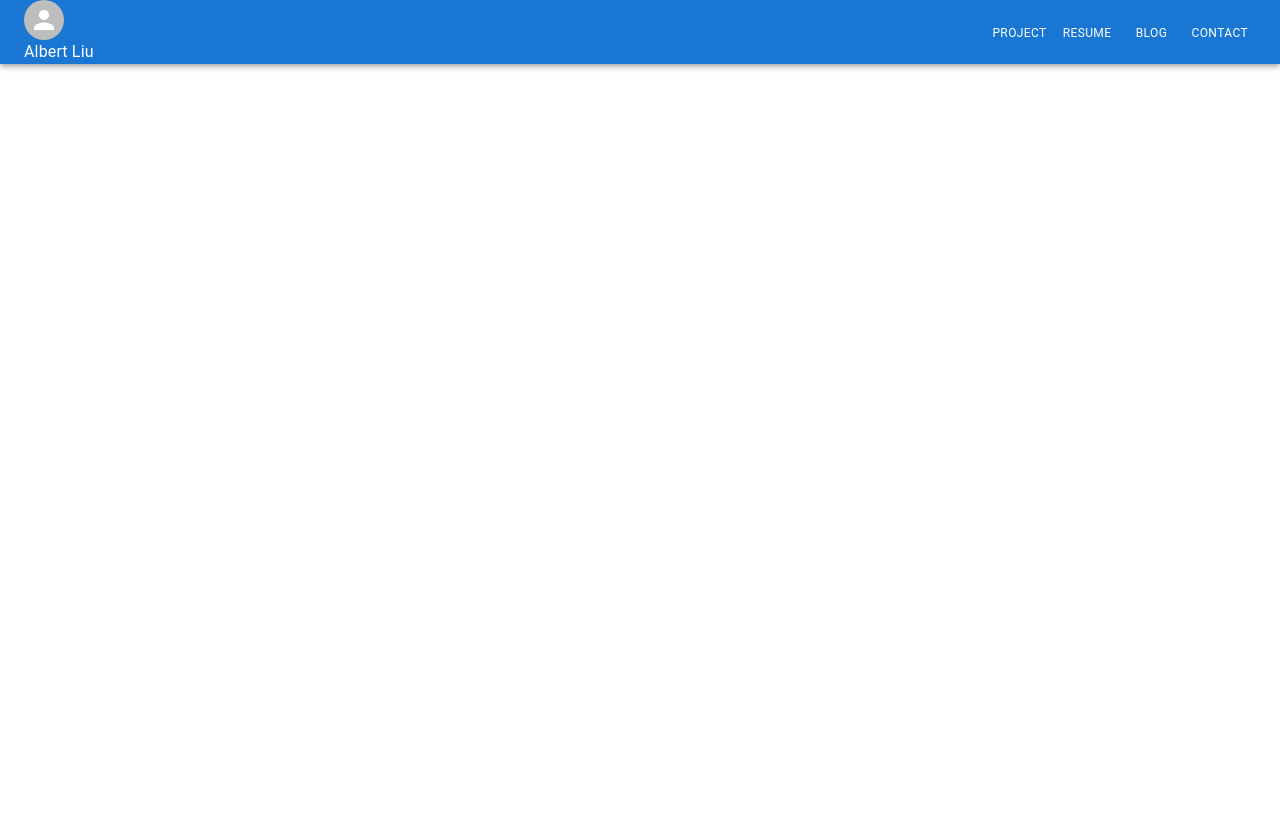
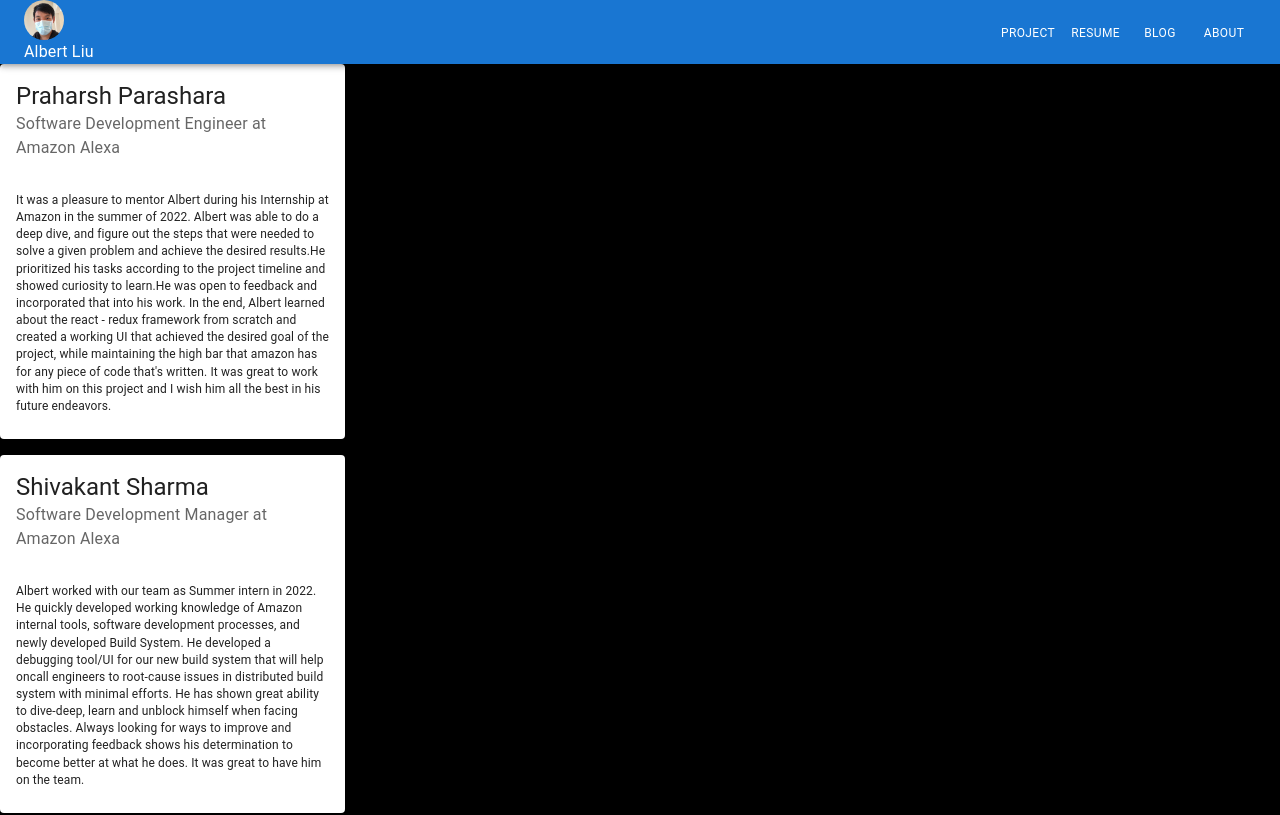
Before and after one commit to albertNightingale/myweb, a React (Create React App) app: page /about in a window 1280 px wide. Shown: the top 815 px of the page. Built offline with nearby package versions, Linux system fonts and the light colour scheme.

Commit message:
update to about page

```diff
--- a/src/components/Header.tsx
+++ b/src/components/Header.tsx
@@ -13,7 +13,7 @@ class Header extends React.Component {
 
 
     getOtherPanels() {
-        const navItems = ["Project", "Resume", "Blog", "Contact"];
+        const navItems = ["Project", "Resume", "Blog", "About"];
         const linkStyle = {
             textDecoration: 'none',
             color: 'white',
@@ -50,7 +50,7 @@ class Header extends React.Component {
         return (
             <Box sx={boxStyle}>
                 <Link href="/" sx={linkStyle}>
-                    <Avatar />
+                    <Avatar alt="profile img" src="./img/profile.JPG"/>
                     <Typography
                         component="div"
                     >
--- a/src/components/ProjectBriefing.tsx
+++ b/src/components/ProjectBriefing.tsx
@@ -9,7 +9,6 @@ export function ProjectBriefing(props: any) {
 
     return (
         <Card variant="outlined">
-            <React.Fragment>
                 <CardContent>
                     <Typography sx={{ fontSize: 14 }} color="text.secondary" gutterBottom>
                         {project}
@@ -29,7 +28,6 @@ export function ProjectBriefing(props: any) {
                 <CardActions>
                     <Button size="small">Learn More</Button>
                 </CardActions>
-            </React.Fragment>
         </Card>
     );
 }
--- /dev/null
+++ b/src/data/recommendations.ts
@@ -0,0 +1,33 @@
+
+
+export interface Recommendation {
+    recommender: string;
+    recommendation: string;
+    role: string;
+    company: string;
+}
+
+
+const recommendations: Recommendation[] = [
+    {
+        recommender: "Praharsh Parashara",
+        recommendation: `It was a pleasure to mentor Albert during his Internship at Amazon in the summer of 2022. Albert was able to do a deep dive, and figure out the steps that were needed to solve a given problem and achieve the desired results.He prioritized his tasks according to the project timeline and showed curiosity to learn.He was open to feedback and incorporated that into his work. In the end, Albert learned about the react - redux framework from scratch and created a working UI that achieved the desired goal of the project, while maintaining the high bar that amazon has for any piece of code that's written. It was great to work with him on this project and I wish him all the best in his future endeavors.`,
+        company: "Amazon Alexa",
+        role: "Software Development Engineer",
+    },
+    {
+        recommender: "Shivakant Sharma",
+        recommendation: `Albert worked with our team as Summer intern in 2022. He quickly developed working knowledge of Amazon internal tools, software development processes, and newly developed Build System. He developed a debugging tool/UI for our new build system that will help oncall engineers to root-cause issues in distributed build system with minimal efforts. He has shown great ability to dive-deep, learn and unblock himself when facing obstacles. Always looking for ways to improve and incorporating feedback shows his determination to become better at what he does. It was great to have him on the team.`,
+        company: "Amazon Alexa",
+        role: "Software Development Manager",
+    },
+    {
+        recommender: "Mia Sheff",
+        recommendation: `I met Albert when he was a high school senior doing a concurrent enrollment program at De Anza College. He was my programming assignment partner for CIS 22C (Data Structures in Java). Throughout our assignments and the final project, he demonstrated impressive knowledge in computer science and had strong leadership skills. While simultaneously coding the most difficult part of the project, Albert stepped up to lead the team and inspired his colleagues to produce top-quality work.
+        Albert impressed me, so I asked if he would be interested in interning as a software developer on my team at Pure Storage. Although his assigned projects were more challenging and vastly different from school, Albert was able to quickly adapt and excel. I saw Albert's true strength as his determination to solve problems no matter the obstacle. He was always very focused and dedicated to his work; completing all of his projects on time, creatively solving issues along the way, and thoughtfully commenting on his code to assist any future developers. He did great work for our team, and I would undoubtedly hire him again.`,
+        company: "Pure Storage Operation",
+        role: "Cost Operations Manager",
+    }
+]
+
+export default recommendations;
--- a/src/index.tsx
+++ b/src/index.tsx
@@ -12,7 +12,7 @@ import {
 
 import Blog from './pages/Blog';
 import Project from './pages/Project';
-import Contact from './pages/Contact';
+import About from './pages/About';
 import Resume from './pages/Resume';
 
 const root = ReactDOM.createRoot(
@@ -27,7 +27,7 @@ root.render(
           <Route path="/" element={<Project />} />
           <Route path="blog" element={<Blog />} />
           <Route path="project" element={<Project />} />
-          <Route path="contact" element={<Contact />}/>
+          <Route path="About" element={<About />}/>
           <Route path="resume" element={<Resume />}/>
         </Routes>
       </App>
--- /dev/null
+++ b/src/pages/About.tsx
@@ -0,0 +1,57 @@
+import { Card, CardContent, CardHeader, Stack, Typography } from '@mui/material';
+import React from 'react';
+
+import recommendations, {Recommendation} from '../data/recommendations';
+
+class About extends React.Component {
+
+    getRecommendaions() {
+
+        const recommendationsHTMLList = recommendations.map((recommendation: Recommendation) => {
+            return (
+                <Card sx={{maxWidth: 345}}>
+                    <CardHeader
+                        title={recommendation.recommender}
+                        subheader={`${recommendation.role} at ${recommendation.company}`}
+                    />
+                    <CardContent>
+                        <Typography variant="body2" sx={{fontSize: 12}}>
+                            {recommendation.recommendation}
+                        </Typography>
+                    </CardContent>
+                </Card>
+            );
+        });
+
+        return recommendationsHTMLList;
+    }
+
+
+    render() {
+        return (
+            <Stack
+                spacing={2}
+                sx={{backgroundColor: 'black'}}
+                >
+                {this.getRecommendaions()}
+            </Stack>
+        );
+    }
+}
+
+export default About;
+
+
+/*
+
+
+
+                    <CardHeader>
+                        <Typography variant="subtitle2" sx={{ fontSize: 20 }} color="text.primary" >
+                            {recommendation.recommender}
+                        </Typography>
+                        <Typography variant="h6" sx={{ fontSize: 14 }} color="text.secondary" gutterBottom>
+                            {recommendation.role} at {recommendation.company}
+                        </Typography>
+                    </CardHeader>
+*/
--- a/src/pages/Contact.tsx
+++ /dev/null
@@ -1,14 +0,0 @@
-import React from 'react';
-
-class Contact extends React.Component {
-
-    render() {
-        return (
-        <div>
-            <h1>Contact</h1>
-        </div>
-        );
-    }
-}
-
-export default Contact;
```
Also changed, not shown: public/img/profile.JPG (added).
